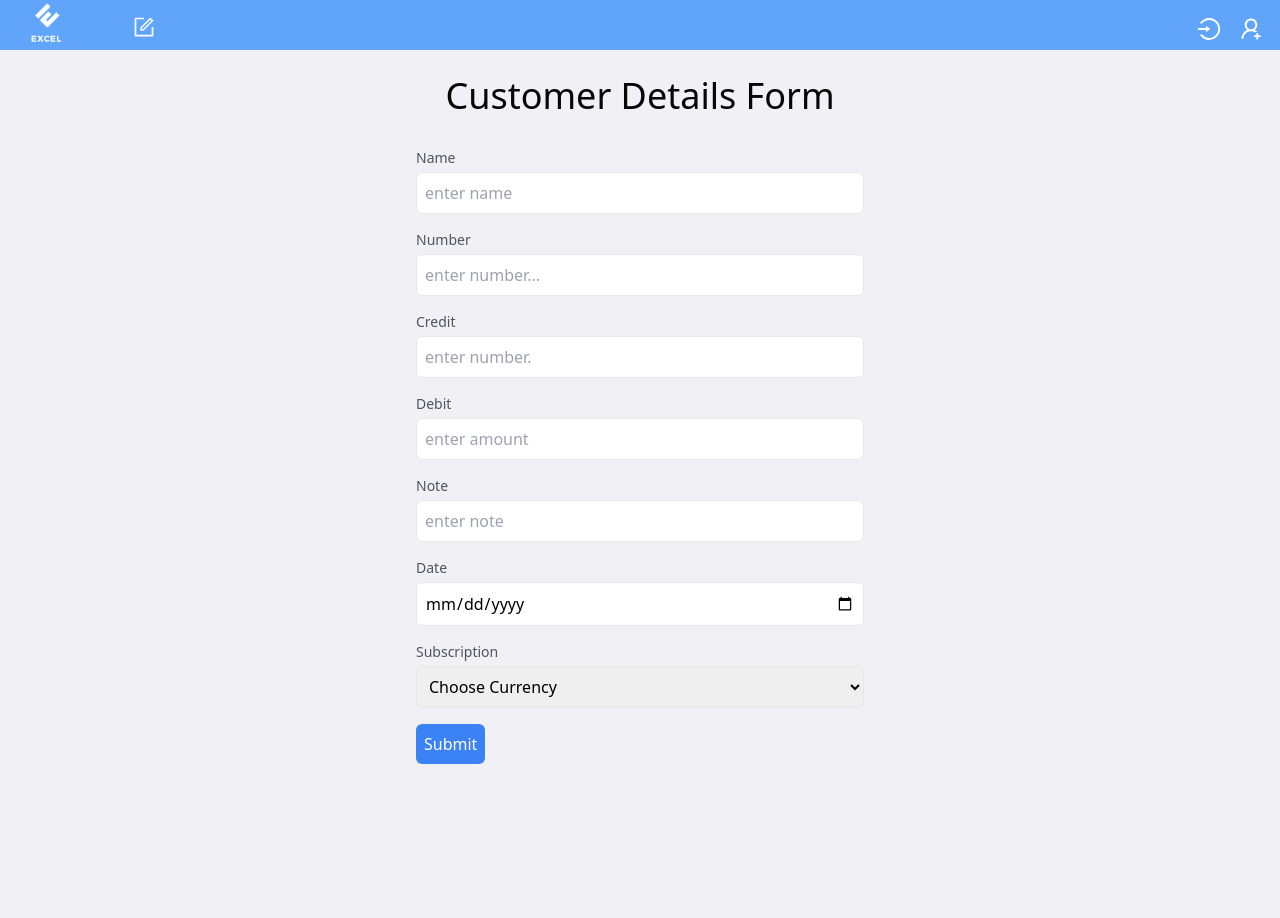
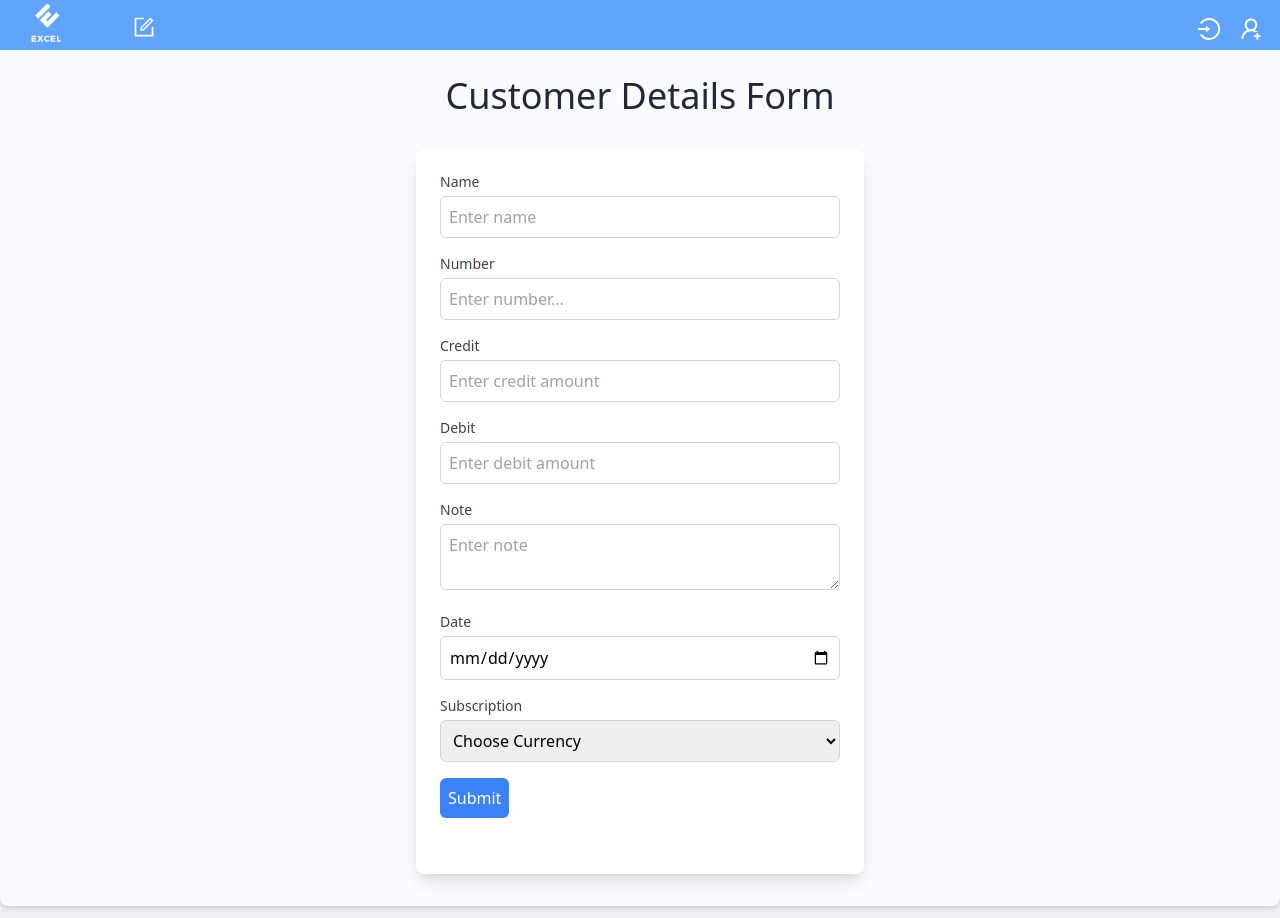
Before and after one commit to adexcel171/SportsCenterAppCRM, a React (Vite) app in the folder frontend/: page /form in a window 1280 px wide. Before the commit the page ends 840 px from the top, so only its background shows below. Built offline with nearby package versions, Linux system fonts and the light colour scheme.

Commit message:
added little changes

```diff
--- a/frontend/src/App.jsx
+++ b/frontend/src/App.jsx
@@ -1,9 +1,12 @@
-import { Outlet } from "react-router-dom";
+import { Outlet, Navigate } from "react-router-dom";
 import Navigation from "./pages/Auth/Navigation";
 import { ToastContainer } from "react-toastify";
 import "react-toastify/dist/ReactToastify.css";
+import { useSelector } from "react-redux";
 
 const App = () => {
+  const { userInfo } = useSelector((state) => state.auth);
+
   return (
     <>
       <ToastContainer />
--- a/frontend/src/components/SkeletonLoader.jsx
+++ b/frontend/src/components/SkeletonLoader.jsx
@@ -4,18 +4,20 @@ import React from "react";
 const SkeletonLoader = () => {
   return (
     <div className="container mx-auto p-4 sm:p-8 mt-5">
+      <h1 className="text-3xl mt-10 sm:text-4xl mb-4 sm:mb-8 text-center">
+        Money Man Dashboard
+      </h1>
       <div className="bg-white p-4 sm:p-6 rounded-md shadow-md overflow-x-auto">
         <table className="w-full border-collapse">
           <thead>
-            <tr className="bg-gray-800 text-white">
-              <th className="py-2 px-2 sm:px-4 border">No</th>
+            <tr className="bg-blue-500 hover:bg-gray-800 transition text-white">
+              <th className="py-2 px-2 w-[10px] sm:px-4 border">No</th>
               <th className="py-2 px-2 sm:px-4 border">Created At</th>
-              <th className="py-2 px-2 sm:px-4 border">Name</th>
+              <th className="py-2 px-2 sm:px-4 md:w[30px] border">Name</th>
               <th className="py-2 px-2 sm:px-4 border">Number</th>
               <th className="py-2 px-2 sm:px-4 border">Credit</th>
               <th className="py-2 px-2 sm:px-4 border">Debit</th>
               <th className="py-2 px-2 sm:px-4 border">Notes</th>
-              <th className="py-2 px-2 sm:px-4 border">Date</th>
               <th className="py-2 px-2 sm:px-4 border">Currency</th>
               <th className="py-2 px-2 sm:px-4 border">Actions</th>
             </tr>
@@ -23,9 +25,6 @@ const SkeletonLoader = () => {
           <tbody>
             {Array.from({ length: 5 }).map((_, index) => (
               <tr className="text-black" key={index}>
-                <td className="py-2 px-2 sm:px-4 border">
-                  <div className="animate-pulse bg-gray-200 h-4 w-full rounded"></div>
-                </td>
                 <td className="py-2 px-2 sm:px-4 border">
                   <div className="animate-pulse bg-gray-200 h-4 w-full rounded"></div>
                 </td>
--- a/frontend/src/pages/Form.jsx
+++ b/frontend/src/pages/Form.jsx
@@ -30,15 +30,15 @@ const Form = () => {
       userData.append("debit", debit);
       userData.append("note", note);
       userData.append("date", date);
-      userData.append("currency", currency); // Use currency instead of setCurrency
+      userData.append("currency", currency);
 
       const { data } = await createuserdata(userData);
 
       if (data.error) {
-        toast.error("data entry failed. Try Again.");
+        toast.error("Data entry failed. Try Again.");
       } else {
         toast.success(`${data.name} is created`);
-        toast.success(`successfully updated`, {
+        toast.success(`Successfully updated`, {
           position: toast.POSITION.TOP_RIGHT,
           autoClose: 2000,
         });
@@ -46,19 +46,21 @@ const Form = () => {
       }
     } catch (error) {
       console.log(error);
-      toast.error("data entry failed. Try Again.");
+      toast.error("Data entry failed. Try Again.");
     }
   };
 
   return (
-    <div className="container mx-auto p-8 mt-8">
-      <h1 className="text-4xl text-center mb-8">Customer Details Form</h1>
+    <div className="container mx-auto p-8 mt-8 bg-gray-50 rounded-lg shadow-md">
+      <h1 className="text-4xl text-center mb-8 text-gray-800">
+        Customer Details Form
+      </h1>
 
-      <form className="max-w-md mx-auto">
+      <form className="max-w-md mx-auto bg-white p-6 rounded-lg shadow-lg">
         <div className="mb-4">
           <label
             htmlFor="name"
-            className="block text-sm font-medium text-gray-600"
+            className="block text-sm font-medium text-gray-700"
           >
             Name
           </label>
@@ -66,8 +68,8 @@ const Form = () => {
             type="text"
             id="name"
             name="name"
-            placeholder="enter name"
-            className="mt-1 p-2 w-full border rounded-md"
+            placeholder="Enter name"
+            className="mt-1 p-2 w-full border border-gray-300 rounded-md focus:outline-none focus:ring focus:ring-blue-300"
             value={name}
             onChange={(e) => setName(e.target.value)}
           />
@@ -76,7 +78,7 @@ const Form = () => {
         <div className="mb-4">
           <label
             htmlFor="number"
-            className="block text-sm font-medium text-gray-600"
+            className="block text-sm font-medium text-gray-700"
           >
             Number
           </label>
@@ -84,8 +86,8 @@ const Form = () => {
             type="text"
             id="number"
             name="number"
-            placeholder="enter number..."
-            className="mt-1 p-2 w-full border rounded-md"
+            placeholder="Enter number..."
+            className="mt-1 p-2 w-full border border-gray-300 rounded-md focus:outline-none focus:ring focus:ring-blue-300"
             value={number}
             onChange={(e) => setNumber(e.target.value)}
           />
@@ -94,15 +96,15 @@ const Form = () => {
         <div className="mb-4">
           <label
             htmlFor="credit"
-            className="block text-sm font-medium text-gray-600"
+            className="block text-sm font-medium text-gray-700"
           >
             Credit
           </label>
           <input
             type="number"
             name="credit"
-            placeholder="enter number."
-            className="mt-1 p-2 w-full border rounded-md"
+            placeholder="Enter credit amount"
+            className="mt-1 p-2 w-full border border-gray-300 rounded-md focus:outline-none focus:ring focus:ring-blue-300"
             value={credit}
             onChange={(e) => setCredit(e.target.value)}
           />
@@ -111,31 +113,31 @@ const Form = () => {
         <div className="mb-4">
           <label
             htmlFor="amount"
-            className="block text-sm font-medium text-gray-600"
+            className="block text-sm font-medium text-gray-700"
           >
             Debit
           </label>
           <input
             type="text"
-            placeholder="enter amount"
+            placeholder="Enter debit amount"
             id="amount"
             name="amount"
-            className="mt-1 p-2 w-full border rounded-md"
+            className="mt-1 p-2 w-full border border-gray-300 rounded-md focus:outline-none focus:ring focus:ring-blue-300"
             value={debit}
             onChange={(e) => setDebit(e.target.value)}
           />
         </div>
+
         <div className="mb-4">
           <label
-            htmlFor="day"
-            className="block text-sm font-medium text-gray-600"
+            htmlFor="note"
+            className="block text-sm font-medium text-gray-700"
           >
             Note
           </label>
-          <input
-            type="textarea"
-            placeholder="enter note"
-            className="mt-1 p-2 w-full border rounded-md"
+          <textarea
+            placeholder="Enter note"
+            className="mt-1 p-2 w-full border border-gray-300 rounded-md focus:outline-none focus:ring focus:ring-blue-300"
             value={note}
             onChange={(e) => setNote(e.target.value)}
           />
@@ -144,14 +146,14 @@ const Form = () => {
         <div className="mb-4">
           <label
             htmlFor="date"
-            className="block text-sm font-medium text-gray-600"
+            className="block text-sm font-medium text-gray-700"
           >
             Date
           </label>
           <input
             type="date"
             name="date"
-            className="mt-1 p-2 w-full border rounded-md"
+            className="mt-1 p-2 w-full border border-gray-300 rounded-md focus:outline-none focus:ring focus:ring-blue-300"
             value={date}
             onChange={(e) => setDate(e.target.value)}
           />
@@ -160,20 +162,19 @@ const Form = () => {
         <div className="mb-4">
           <label
             htmlFor="currency"
-            className="block text-sm font-medium text-gray-600"
+            className="block text-sm font-medium text-gray-700"
           >
             Subscription
           </label>
           <select
-            className="mt-1 p-2 text-black w-full border rounded-md"
+            className="mt-1 p-2 text-black w-full border border-gray-300 rounded-md focus:outline-none focus:ring focus:ring-blue-300"
             onChange={(e) => setCurrency(e.target.value)}
             value={currency}
           >
             <option className="text-black" value="">
               Choose Currency
             </option>
-
-            <option value="&#36;">&#36;Dollar</option>
+            <option value="&#36;">&#36; Dollar</option>
             <option value="&#8358;">&#8358; Naira</option>
             <option value="&#8373;">&#8373; Cedi</option>
           </select>
--- /dev/null
+++ b/frontend/src/routes/index.jsx
@@ -0,0 +1,23 @@
+import { Routes, Route, Navigate } from "react-router-dom";
+import Form from "../pages/Form";
+import Home from "../pages/Home";
+import App from "../App";
+import { useSelector } from "react-redux"; // Import useSelector to access user info
+
+const Router = () => {
+  const { userInfo } = useSelector((state) => state.auth); // Get user info from Redux store
+
+  return (
+    <Routes>
+      <Route path="/" element={<App />}>
+        <Route index element={<Form />} /> {/* Set Form as the home page */}
+        <Route
+          path="dashboard"
+          element={userInfo?.isAdmin ? <Home /> : <Navigate to="/" />} // Redirect to Form if not admin
+        />
+      </Route>
+    </Routes>
+  );
+};
+
+export default Router;
```
Also changed, not shown: frontend/src/main.jsx (+3 -5 lines), frontend/src/pages/Home.jsx (+34 -9 lines).
